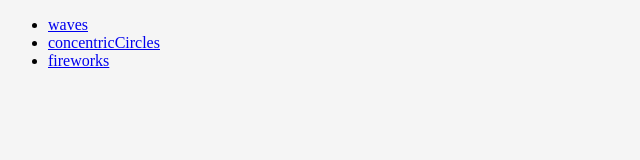
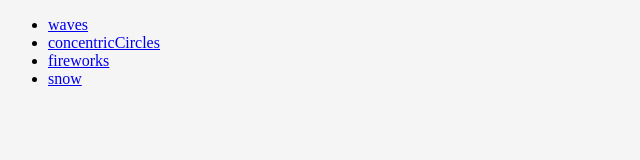
Before and after one commit to huidou1233/threejs-demo, a plain HTML site: page index.html in a window 1280 px wide. Shown: the full height of the page, 0-640 px from the left. Drawn offline with Linux system fonts and the light colour scheme.

Commit message:
修改导航页面

```diff
--- a/index.html
+++ b/index.html
@@ -15,6 +15,7 @@
     <li><a href="./waves.html">waves</a></li>
     <li><a href="./concentricCircles.html">concentricCircles</a></li>
     <li><a href="./fireworks.html">fireworks</a></li>
+     <li><a href="./fireworks.html">snow</a></li>
   </ul>
 </body>
 </html>
```
